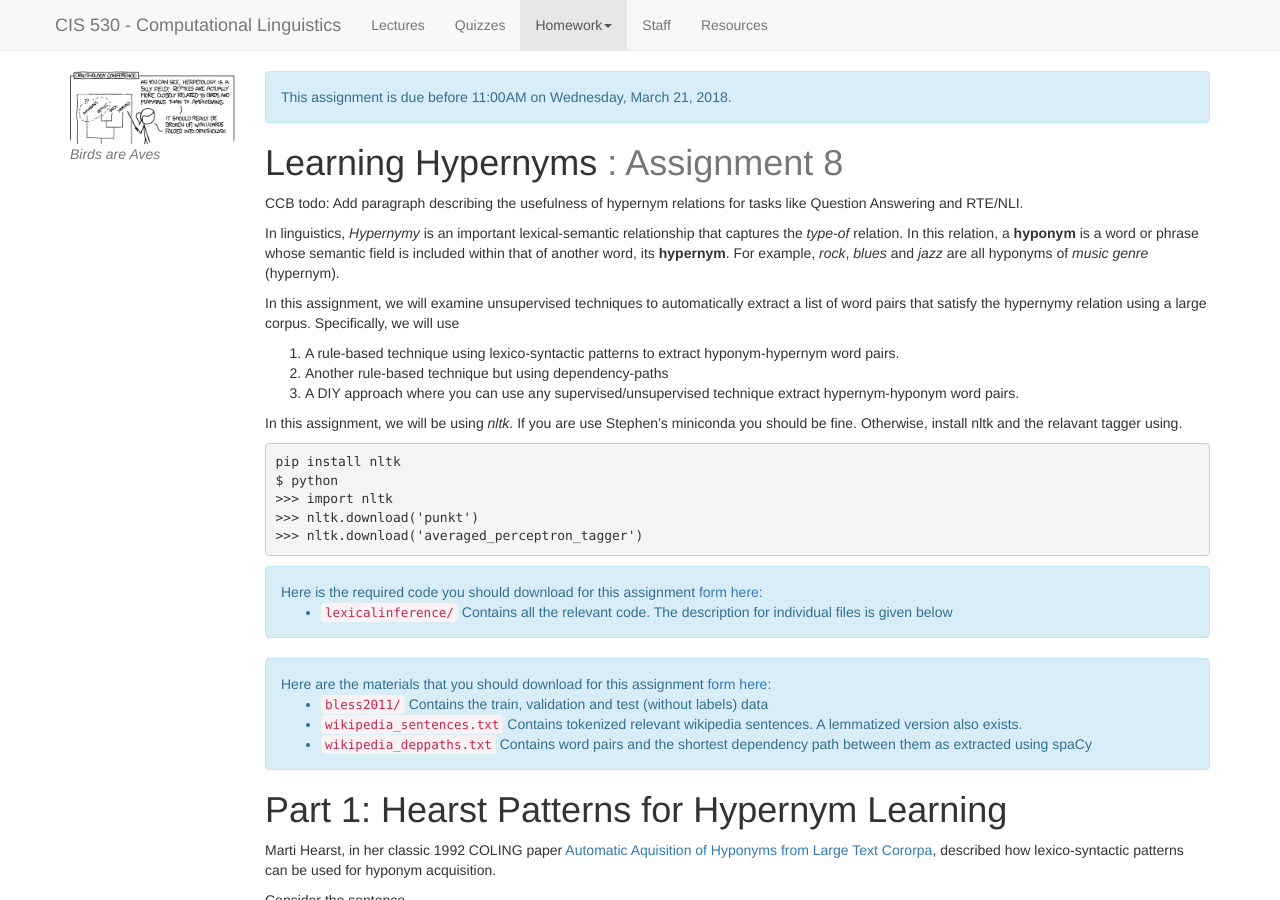
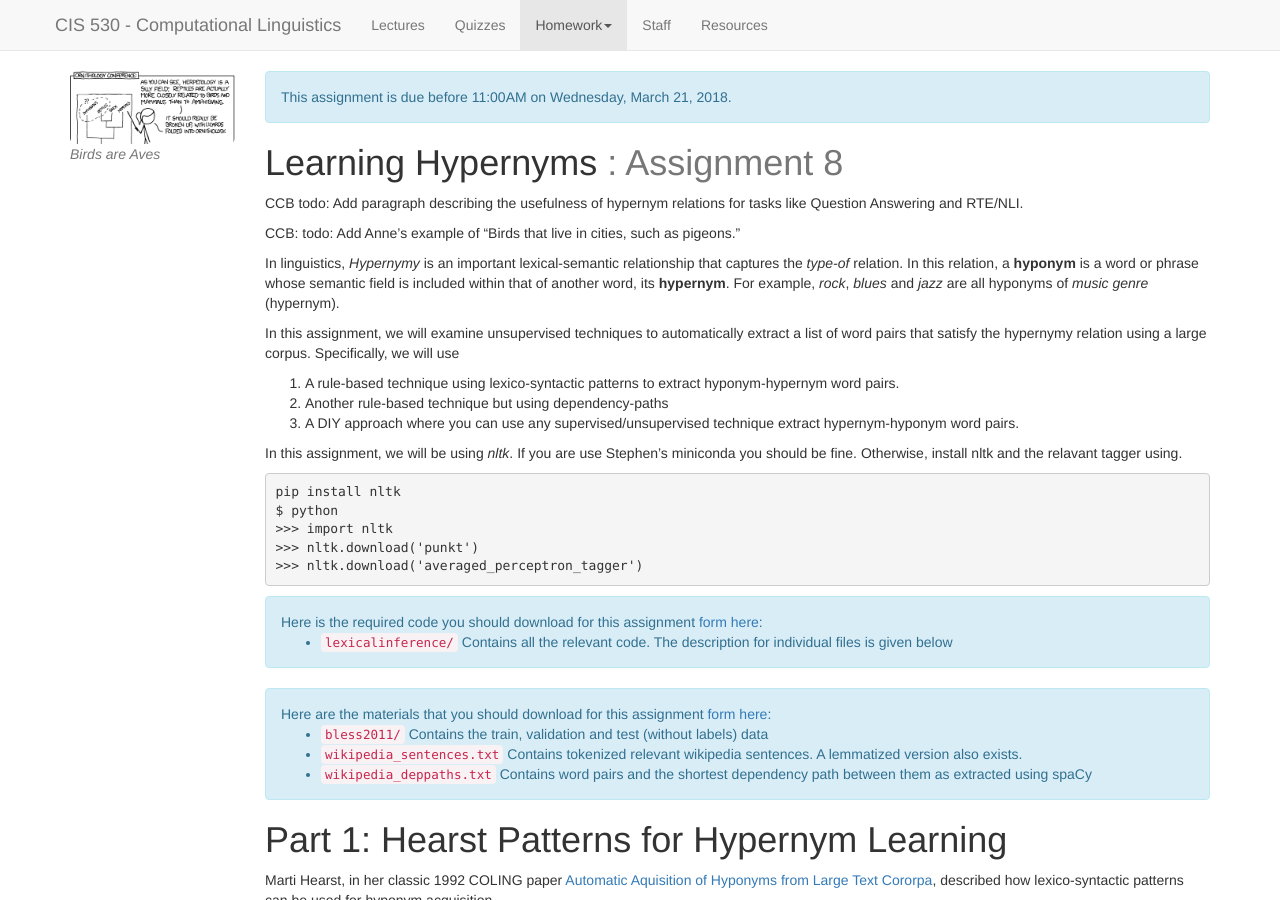
Before and after one commit to computational-linguistics-class/computational-linguistics-class.github.io, a Jekyll site: the page built from assignment8.md, in a window 1280 px wide and 900 px high. Built offline with Jekyll 4.4.1, drawn with Linux system fonts in a browser that asks for light colours; nearby versions of some CDN libraries; a script that is not in the unit is left out.

Commit message:
Anne's example

```diff
--- a/assignment8.md
+++ b/assignment8.md
@@ -46,6 +46,8 @@ Learning Hypernyms <span class="text-muted">: Assignment 8</span>
 =============================================================
 
 CCB todo: Add paragraph describing the usefulness of hypernym relations for tasks like Question Answering and RTE/NLI.
+
+CCB: todo: Add Anne's example of "Birds that live in cities, such as pigeons."
 
 In linguistics, *Hypernymy* is an important lexical-semantic relationship that captures the *type-of* relation. In this relation, a **hyponym** is a word or phrase whose semantic field is included within that of another word, its **hypernym**. For example, *rock*, *blues* and *jazz* are all hyponyms of *music genre* (hypernym).
 
```
